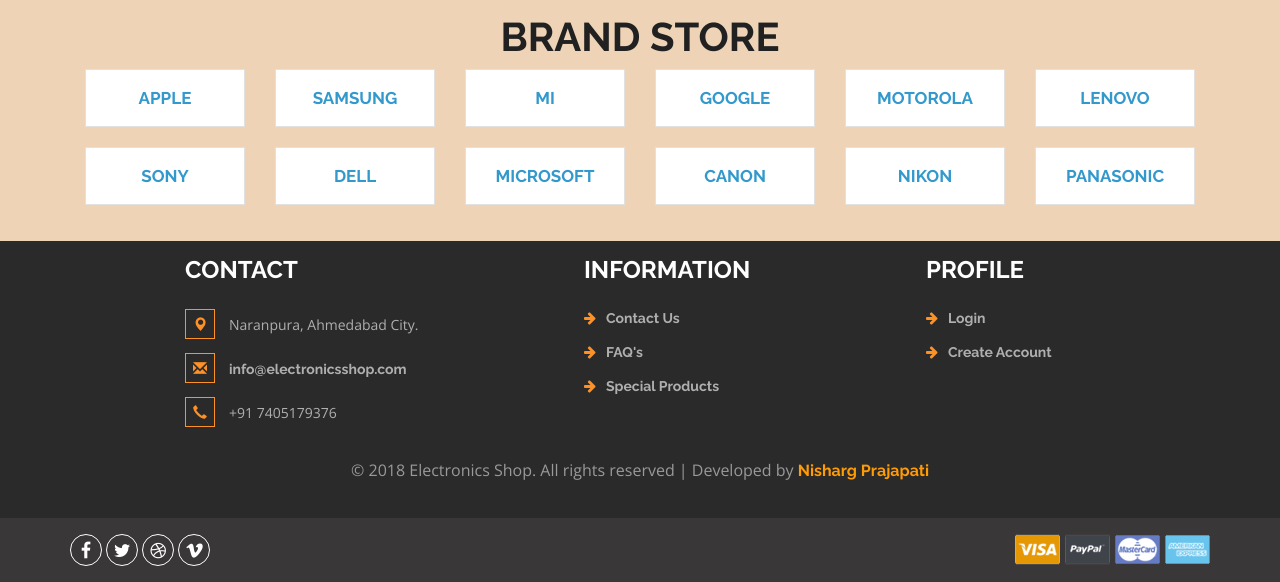
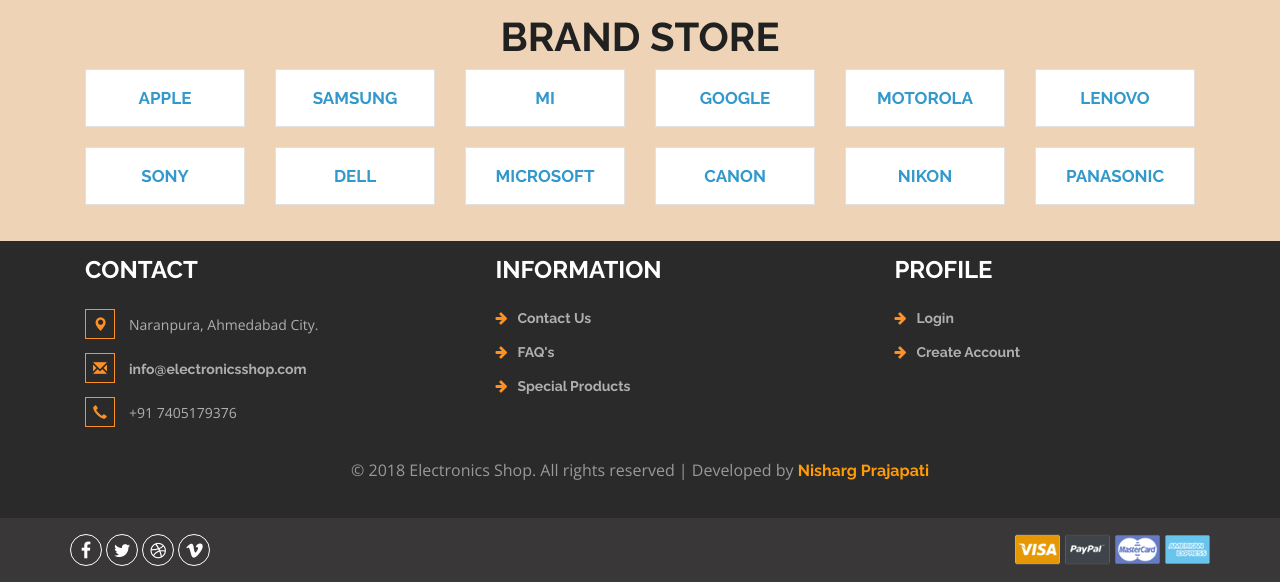
Before and after one commit to nisharg98/Electronics_Shop, a PHP site: page / in a window 1280 px wide. Shown: the part 1668-2250 px from the top of the page. Run offline with PHP 8.4, Linux system fonts and the light colour scheme; data comes from the database, SQL or seed files in the repository.

Commit message:
Changes Footer Width and Margin

```diff
--- a/include/footer.php
+++ b/include/footer.php
@@ -2,7 +2,7 @@
 <div class="footer" style="padding:1em;">
 	<div class="container">
 		<div class="w3_footer_grids">
-			<div class="col-md-3 w3_footer_grid" style="width:35%;margin-left:100px;">
+			<div class="col-md-3 w3_footer_grid" style="width:36%;">
 				<h3 style="margin-bottom:1em;">Contact</h3>
 				<ul class="address">
 					<li><i class="glyphicon glyphicon-map-marker" aria-hidden="true"></i>Naranpura, Ahmedabad City.</li>
@@ -10,7 +10,7 @@
 					<li><i class="glyphicon glyphicon-earphone" aria-hidden="true"></i>+91 7405179376</li>
 				</ul>
 			</div>
-			<div class="col-md-3 w3_footer_grid" style="width:30%;">
+			<div class="col-md-3 w3_footer_grid" style="width:35%;">
 				<h3 style="margin-bottom:1em;">Information</h3>
 				<ul class="info">
 					<li><i class="fa fa-arrow-right" aria-hidden="true"></i><a href="index.php?page=contact">Contact Us</a></li>
@@ -18,7 +18,7 @@
 					<li><i class="fa fa-arrow-right" aria-hidden="true"></i><a href="#">Special Products</a></li>
 				</ul>
 			</div>
-			<div class="col-md-3 w3_footer_grid" style="width:20%;">
+			<div class="col-md-3 w3_footer_grid" style="width:22%;">
 				<h3 style="margin-bottom:1em;">Profile</h3>
 				<ul class="info">
 					<?php
```
